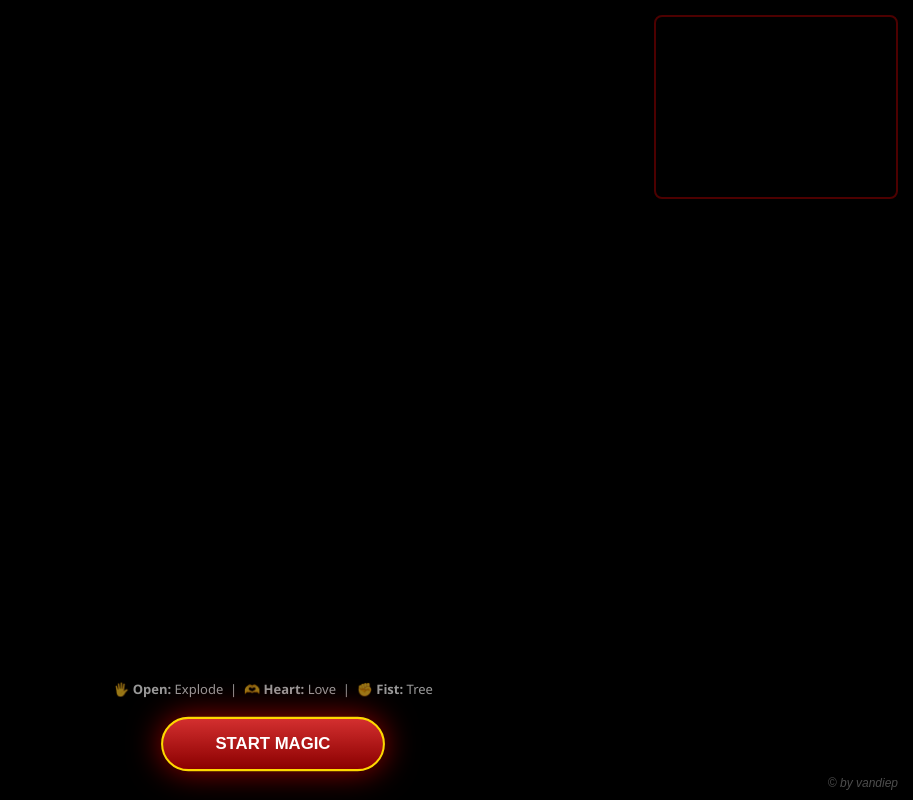
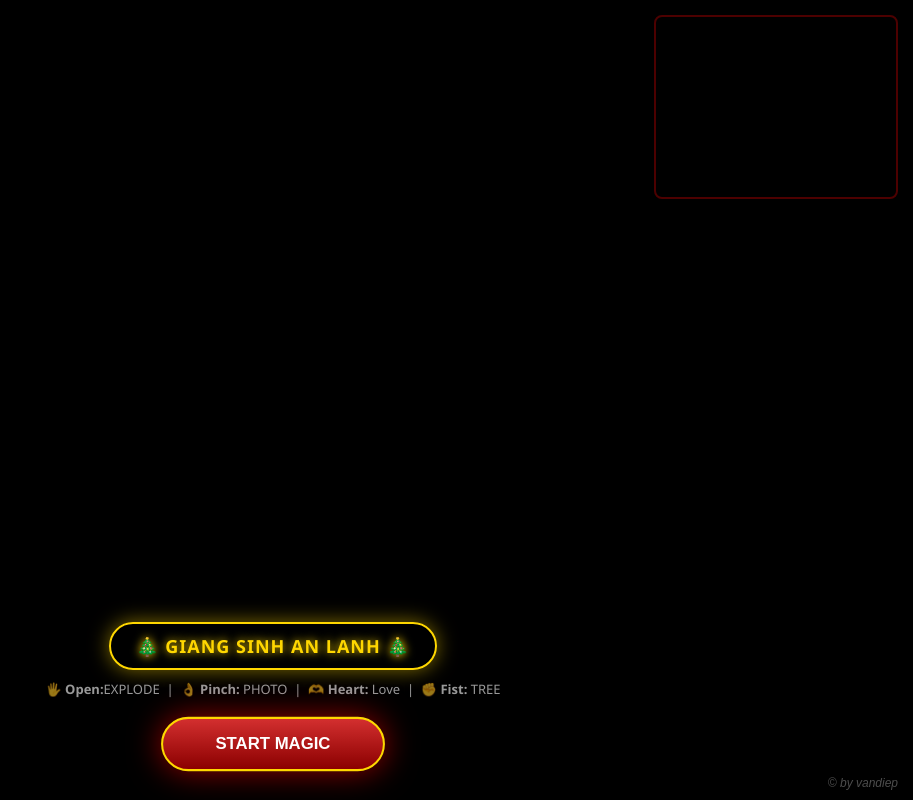
Before and after one commit to tannhhh28141205/loanloan-Christmas, a plain HTML site: page index.html in a window 1280 px wide. Shown: the whole page, without its empty margins (367-1280 px from the left). Drawn offline with nearby package versions, Linux system fonts and the light colour scheme.

Commit message:
Add files via upload

```diff
--- a/index.html
+++ b/index.html
@@ -108,6 +108,22 @@
             z-index: 999;
             padding: 10px;
         }
+
+        .badge {
+            display: inline-block;
+            background: rgba(0, 0, 0, 0.7);
+            border: 2px solid #FFD700;
+            color: #FFD700;
+            padding: 10px 25px;
+            border-radius: 50px;
+            font-size: 18px;
+            font-weight: bold;
+            margin-bottom: 10px;
+            text-transform: uppercase;
+            letter-spacing: 1px;
+            box-shadow: 0 0 20px rgba(255, 215, 0, 0.5);
+            text-shadow: 0 0 10px #FFD700;
+        }
     </style>
 </head>
 
@@ -116,9 +132,10 @@
 
     <!-- UI  -->
     <div id="ui-layer">
-        <!--  -->
+        <div id="status" class="badge">🎄 Giang Sinh An Lanh 🎄</div>
         <div class="guide">
-            🖐 <b>Open:</b> Explode &nbsp;|&nbsp; 🫶 <b>Heart:</b> Love &nbsp;|&nbsp; ✊ <b>Fist:</b> Tree
+            🖐 <b>Open:</b>EXPLODE &nbsp;|&nbsp; 👌 <b>Pinch:</b> PHOTO &nbsp;|&nbsp; 🫶 <b>Heart:</b> Love
+            &nbsp;|&nbsp; ✊ <b>Fist:</b> TREE
         </div>
         <button id="btnStart" onclick="startSystem()">START MAGIC</button>
     </div>
@@ -226,6 +243,7 @@
             createPhotos();
             createDecorations();
             animate();
+
         }
 
         function createParticleSystem(type, count, size) {
@@ -548,7 +566,8 @@
 
                 // --- Hand Logic  ---
                 if (results.multiHandLandmarks.length === 2) {
-                    const h1 = results.multiHandLandmarks[0]; const h2 = results.multiHandLandmarks[1];
+                    const h1 = results.multiHandLandmarks[0];
+                    const h2 = results.multiHandLandmarks[1];
                     const distIndex = Math.hypot(h1[8].x - h2[8].x, h1[8].y - h2[8].y);
                     const distThumb = Math.hypot(h1[4].x - h2[4].x, h1[4].y - h2[4].y);
                     if (distIndex < 0.15 && distThumb < 0.15) {
@@ -563,15 +582,20 @@
                     let openDist = 0; tips.forEach(i => openDist += Math.hypot(lm[i].x - wrist.x, lm[i].y - wrist.y));
                     const avgDist = openDist / 4;
                     const pinchDist = Math.hypot(lm[4].x - lm[8].x, lm[4].y - lm[8].y);
+                    if (pinchDist < 0.05) {
+                        state = 'PHOTO';
+                    }
 
-                    if (avgDist < 0.25) {
+                    else if (avgDist < 0.25) {
                         state = 'TREE';
-                    } else if (pinchDist < 0.05) {
-                        state = 'PHOTO';
-                    } else {
+                    }
+
+                    else {
                         state = 'EXPLODE';
                     }
-                } else {
+                }
+
+                else {
                     state = 'TREE';
                 }
             });
```
